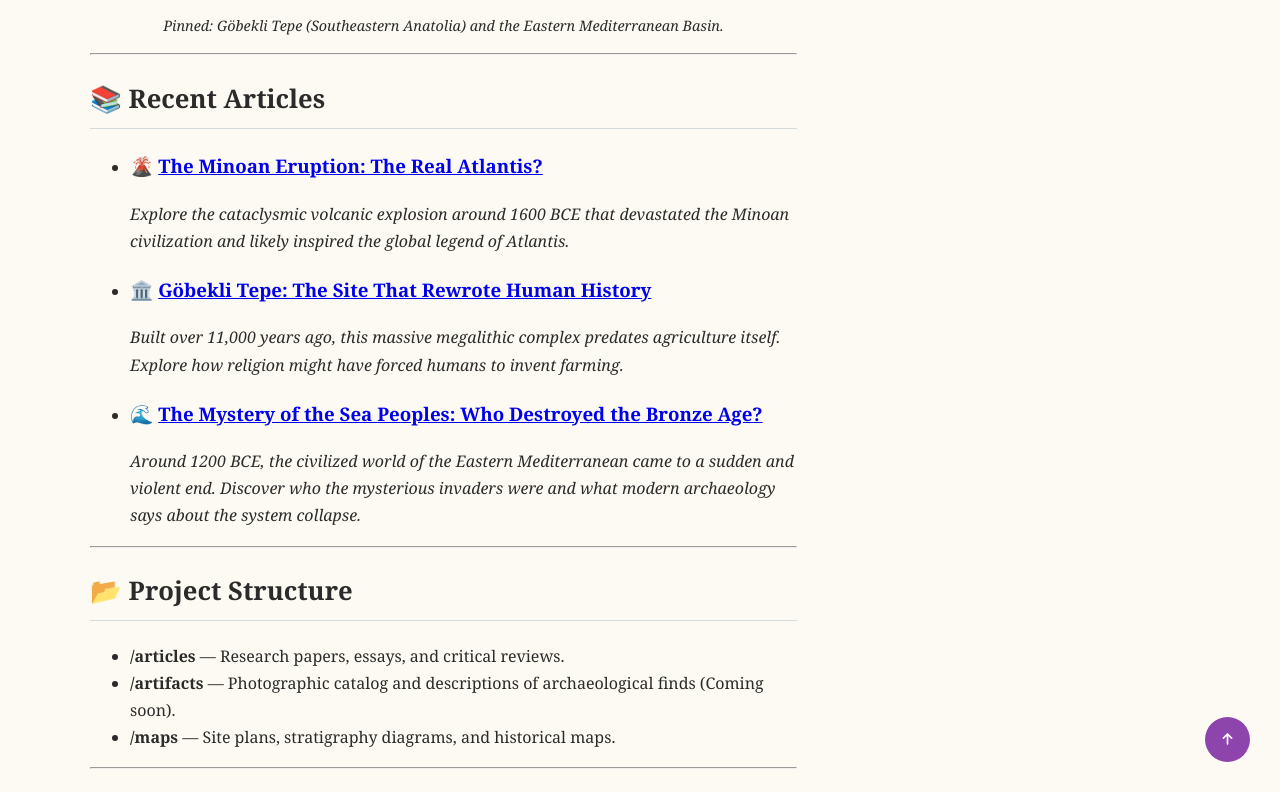
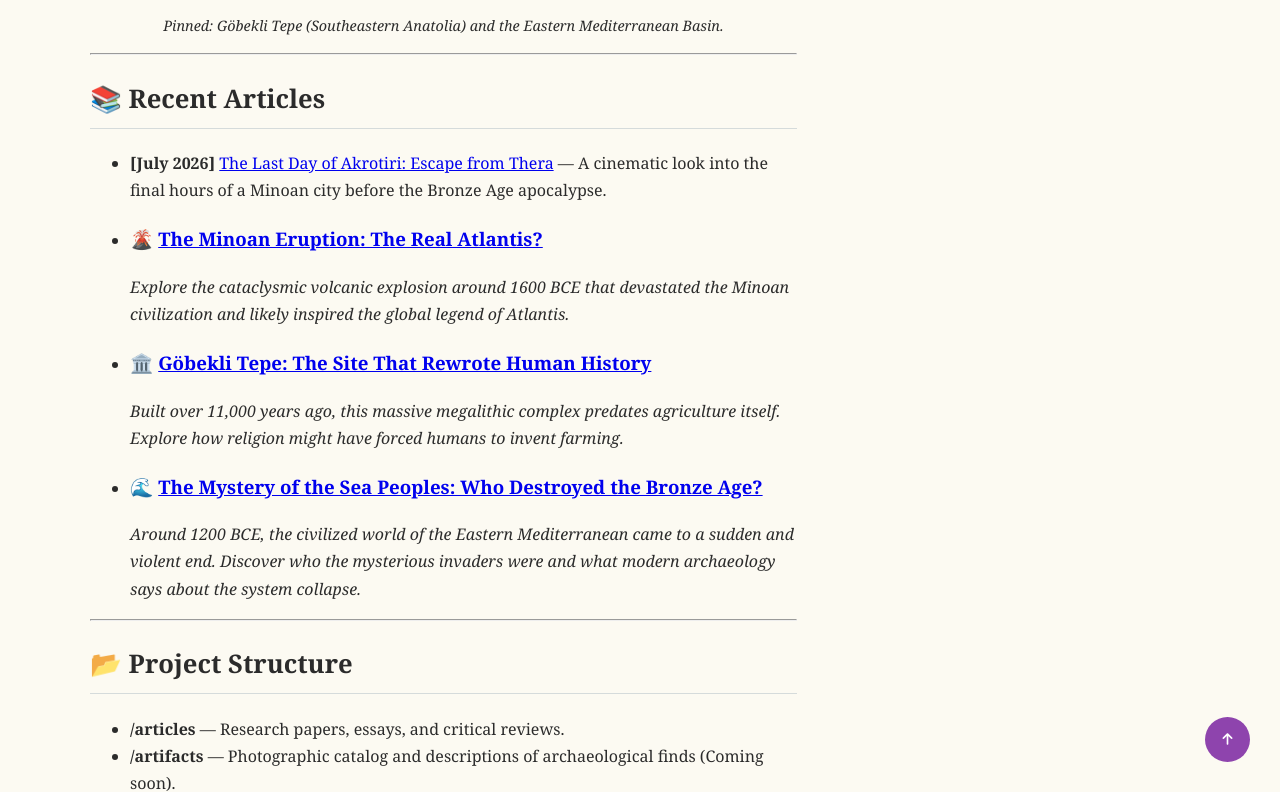
Before and after one commit to history-archaeology-project/history-archaeology-project.github.io, a Jekyll site: the page built from index.md, in a window 1280 px wide and 900 px high, scrolled down 1043 px, cut to the strip 108-900 px from the top of the window. Built offline with Jekyll 4.4.1, drawn with Linux system fonts in a browser that asks for light colours.

Commit message:
Update index.md

```diff
--- a/index.md
+++ b/index.md
@@ -22,6 +22,8 @@ Explore the geographic locations of our archaeological and historical investigat
 
 ## 📚 Recent Articles
 
+* **[July 2026]** [The Last Day of Akrotiri: Escape from Thera](/articles/last-day-of-akrotiri.html) — A cinematic look into the final hours of a Minoan city before the Bronze Age apocalypse.
+
 *   ### 🌋 [The Minoan Eruption: The Real Atlantis?](/articles/minoan-eruption)
     *Explore the cataclysmic volcanic explosion around 1600 BCE that devastated the Minoan civilization and likely inspired the global legend of Atlantis.*
 
```
